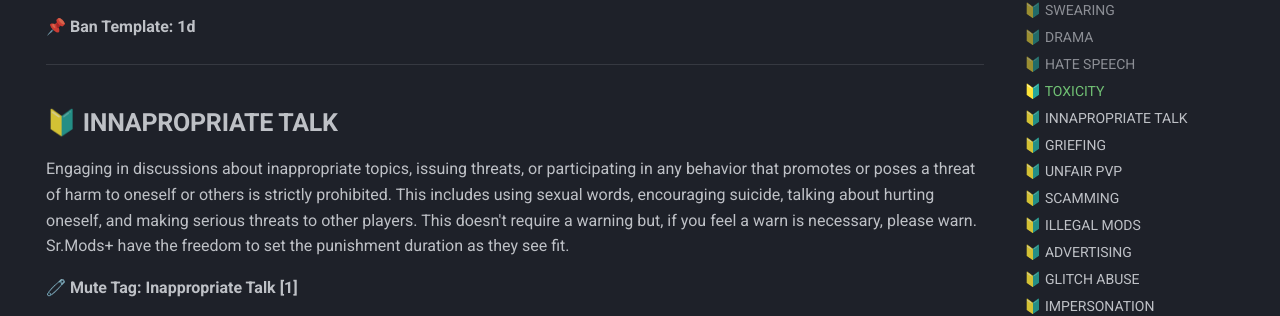
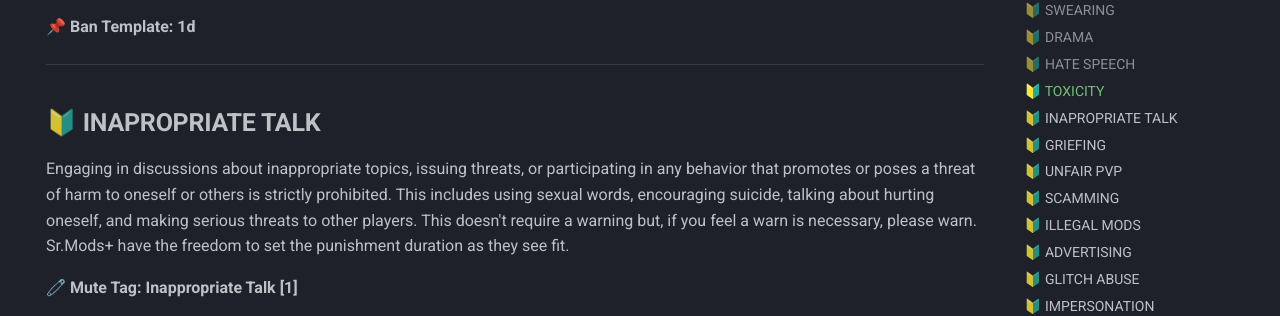
Before and after one commit to JasmineWMCM/OtterSMP-wiki, an MkDocs documentation site: the page built from docs/protocol.md, in a window 1280 px wide and 900 px high, scrolled down 2502 px. Shown: the part 152-468 px from the top of the window. Built offline with MkDocs 1.6.1 and Material for MkDocs 9.7.7, drawn with Linux system fonts in a browser that asks for light colours.

Commit message:
Update protocol.md

```diff
--- a/docs/protocol.md
+++ b/docs/protocol.md
@@ -104,7 +104,7 @@ Verbal warn: Tell them to stop such an action as it is not allowed and will resu
 
 ___
 
-## 🔰 **INNAPROPRIATE TALK**
+## 🔰 **INAPROPRIATE TALK**
 
 Engaging in discussions about inappropriate topics, issuing threats, or participating in any behavior that promotes or poses a threat of harm to oneself or others is strictly prohibited. This includes using sexual words, encouraging suicide, talking about hurting oneself, and making serious threats to other players. This doesn't require a warning but, if you feel a warn is necessary, please warn. Sr.Mods+ have the freedom to set the punishment duration as they see fit.
 
```
